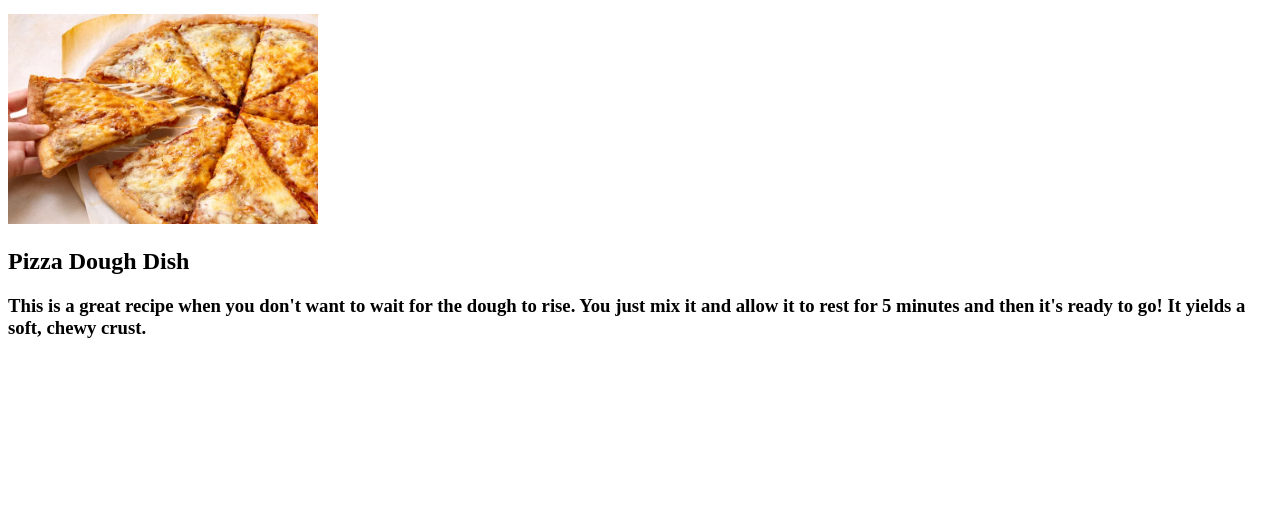
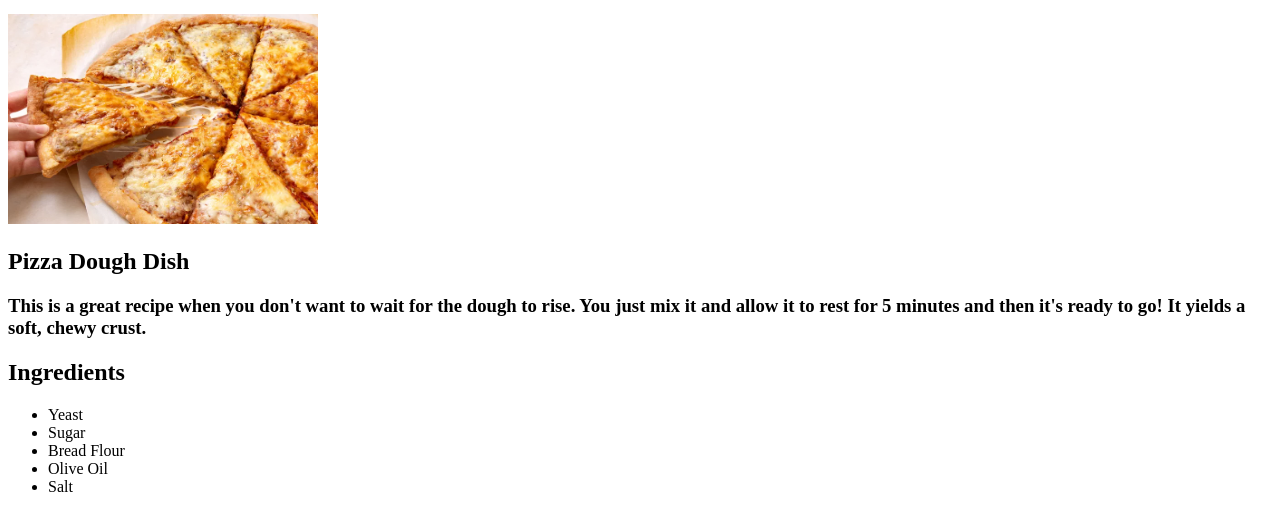
Before and after one commit to hdsjaihdakw/odin-recipes, a plain HTML site: page recipes/pizza dough.html in a window 1280 px wide. Shown: the part 100-630 px from the top of the page. Drawn offline with Linux system fonts and the light colour scheme.

Commit message:
Added unordered Ingredients list

```diff
--- a/recipes/pizza dough.html
+++ b/recipes/pizza dough.html
@@ -12,5 +12,14 @@
     <p><img src="Pizza Dough.jpg" alt="Pizza Dough" width="310" height="210"></p>
     <h2>Pizza Dough Dish</h2>
     <p><h3>This is a great recipe when you don't want to wait for the dough to rise. You just mix it and allow it to rest for 5 minutes and then it's ready to go! It yields a soft, chewy crust.</h3></p>
+    <h2>Ingredients</h2>
+    <ul>
+        <li>Yeast</li>
+        <li>Sugar</li>
+        <li>Bread Flour</li>
+        <li>Olive Oil</li>
+        <li>Salt</li>
+    </ul>
+
   </body>
 </html>
```
